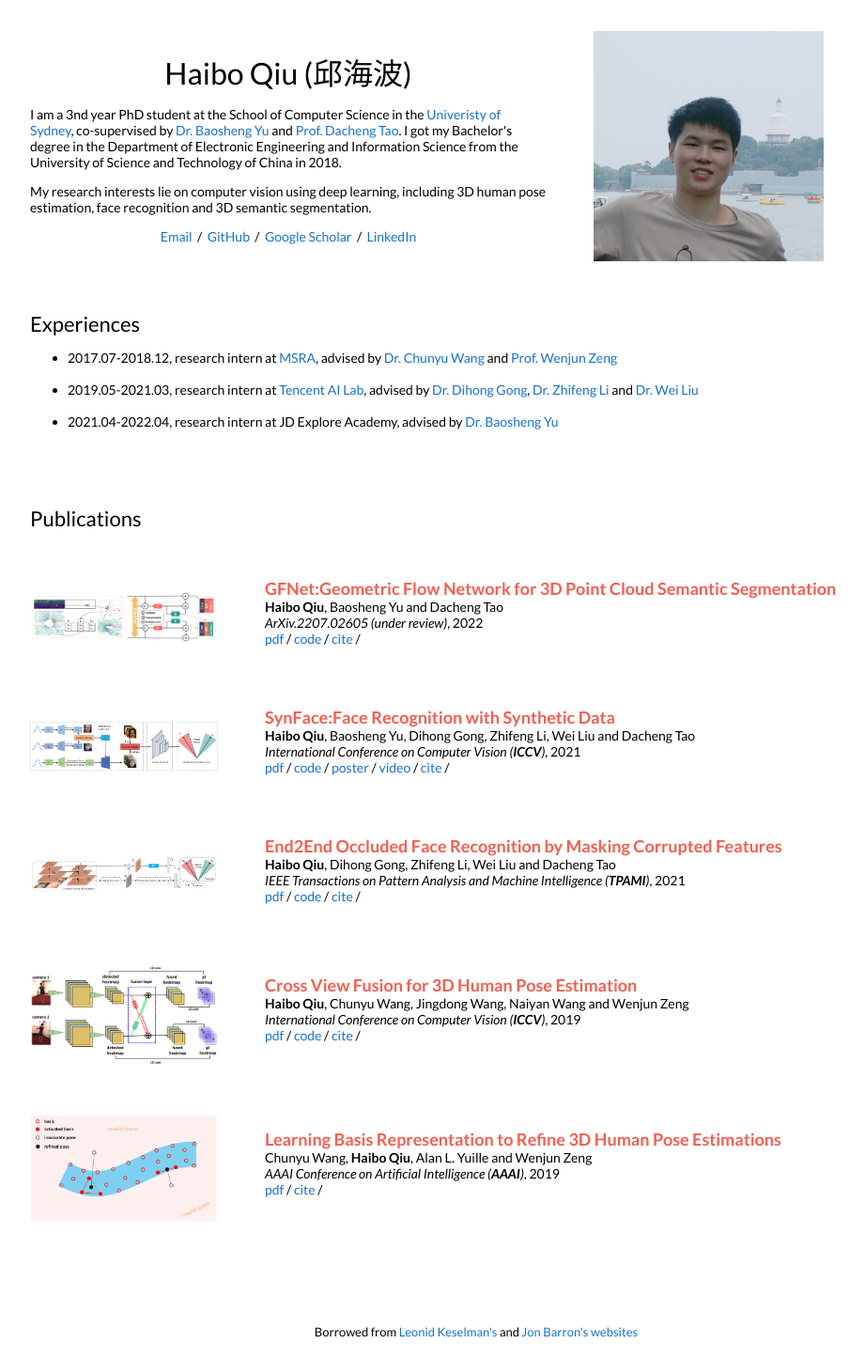
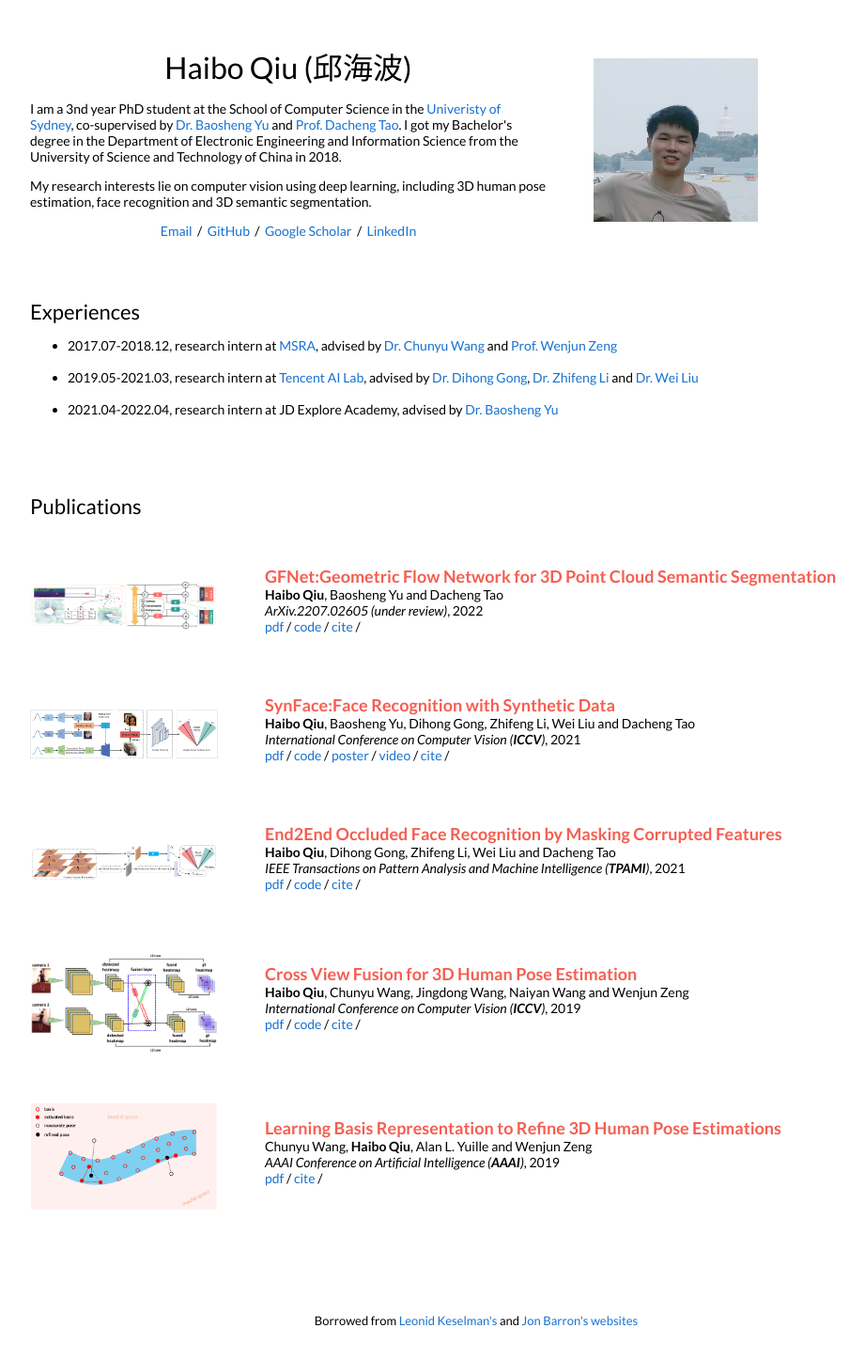
Before and after one commit to haibo-qiu/haibo-qiu.github.io, a Jekyll site: the page built from _posts/2022-07-26-GFNet.markdown, in a window 1280 px wide. Shown: the whole page at 94% size, without its empty margins (133-1054 px from the left). Built offline with Jekyll 4.4.1, drawn with Linux system fonts in a browser that asks for light colours; a script that is not in the unit is left out.

Commit message:
Update default.html

```diff
--- a/_layouts/default.html
+++ b/_layouts/default.html
@@ -42,7 +42,7 @@
               </p>
             </td>
             <td style="padding:2.5%;width:40%;max-width:40%">
-              <img style="width:70%;max-width:70%" alt="profile photo" src="imgs/avatar.jpg">
+              <img style="width:50%;max-width:50%" alt="profile photo" src="imgs/avatar.jpg">
             </td>
           </tr>
         </table>
```
